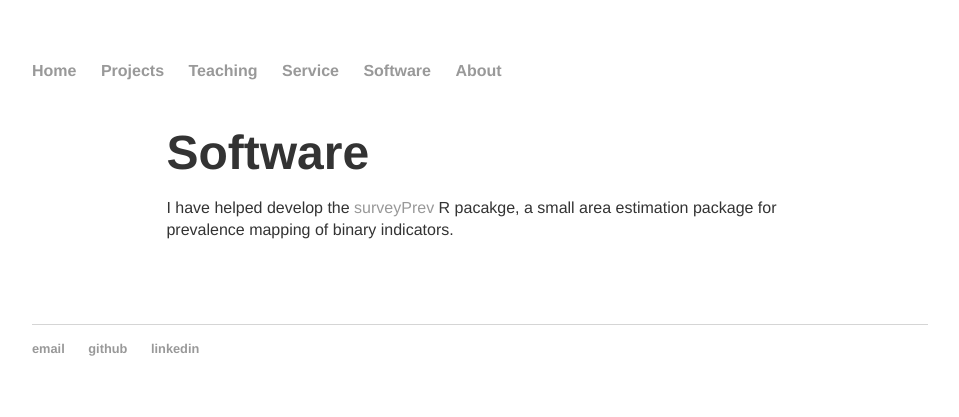
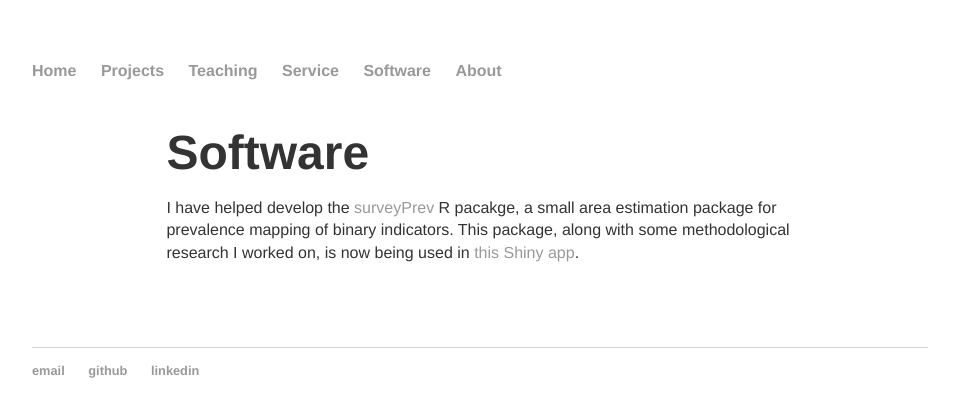
Before and after one commit to aboskovic21/aboskovic21.github.io, a Jekyll site: the page built from software/index.html, in a window 1280 px wide. Shown: the top 417 px of the page, without its empty margins (160-1119 px from the left). Built offline with Jekyll 4.4.1, drawn with Linux system fonts in a browser that asks for light colours.

Commit message:
updating software page

```diff
--- a/software/index.html
+++ b/software/index.html
@@ -6,5 +6,5 @@ layout: default
 <div class="blurb">
 	<h1>Software</h1>
 
-  I have helped develop the <a><href = https://cran.r-project.org/web/packages/surveyPrev/index.html>surveyPrev</a> R pacakge, a small area estimation package for prevalence mapping of binary indicators.
+  I have helped develop the <a><href = https://cran.r-project.org/web/packages/surveyPrev/index.html>surveyPrev</a> R pacakge, a small area estimation package for prevalence mapping of binary indicators. This package, along with some methodological research I worked on, is now being used in <a href = "https://rsc.stat.washington.edu/surveyPrevRShiny/">this Shiny app</a>.
 </div>
```
